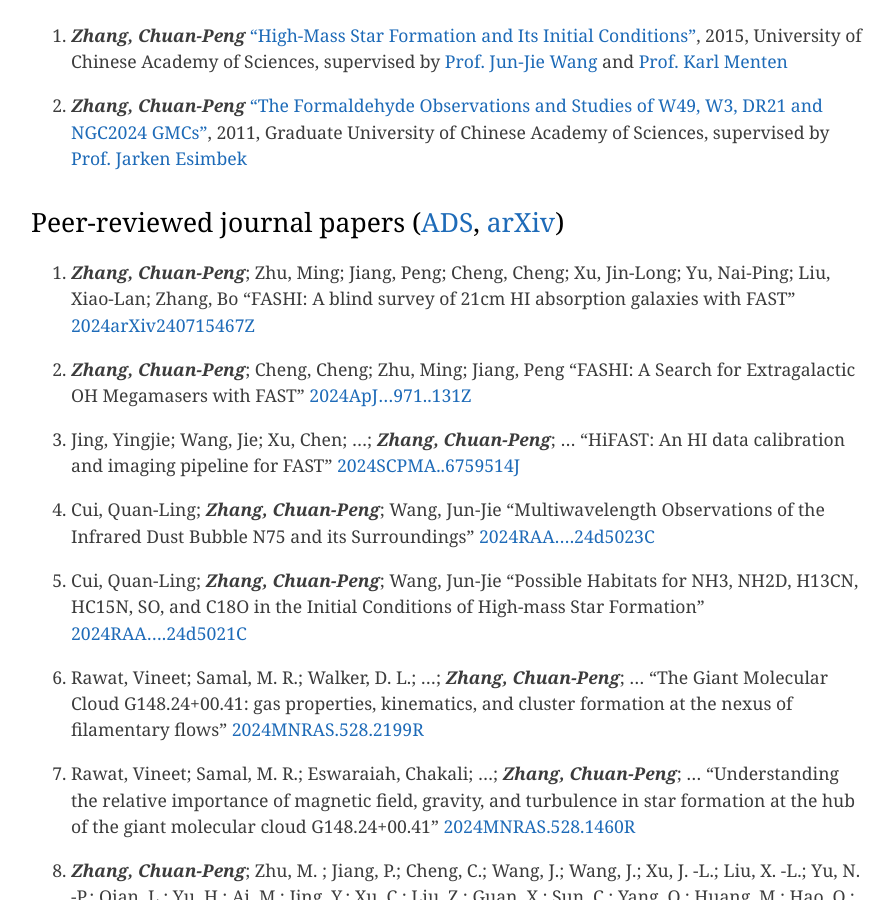
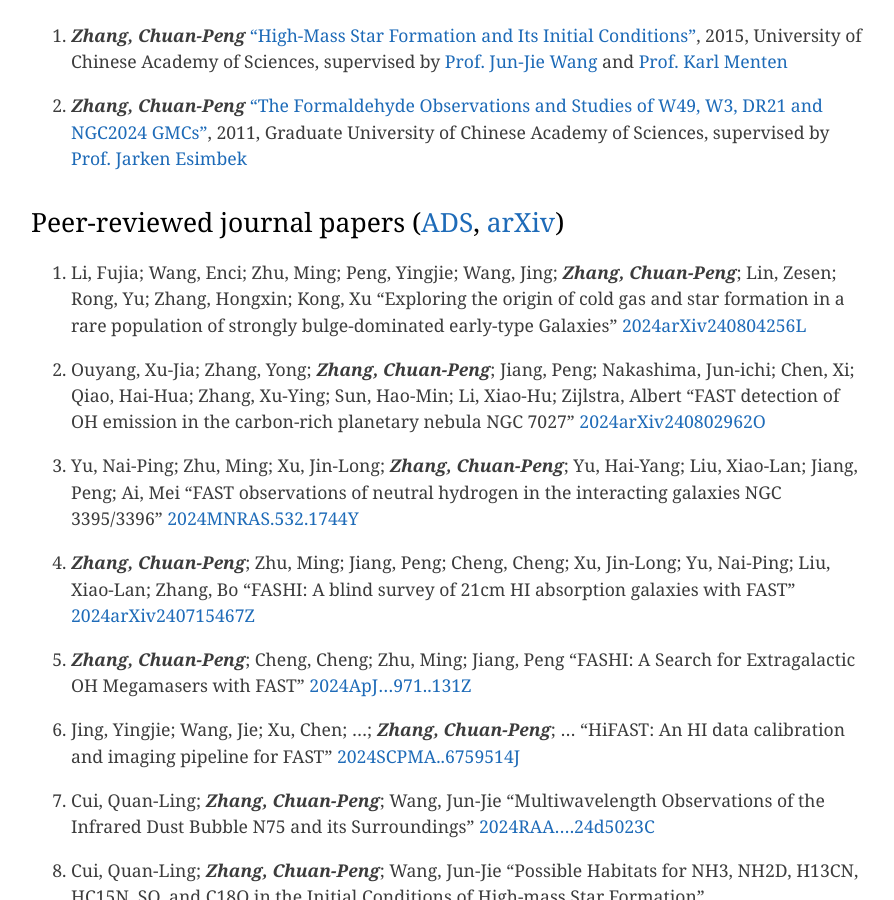
Before and after one commit to zcp521/zcp521.github.io, a Jekyll site: the page built from pub.md, in a window 1280 px wide and 900 px high, scrolled down 476 px. Shown: the whole window, without its empty margins (193-1087 px from the left). Built offline with Jekyll 4.4.1, drawn with Linux system fonts in a browser that asks for light colours.

Commit message:
Update pub.md

```diff
--- a/pub.md
+++ b/pub.md
@@ -13,6 +13,18 @@ tagline: "My publication list"
 
 
 ## Peer-reviewed journal papers ([ADS](https://ui.adsabs.harvard.edu/public-libraries/RijjUuncQru3dbS8Amb6eA), [arXiv](https://arxiv.org/a/zhang_c_2.html))
+
+72. Li, Fujia; Wang, Enci; Zhu, Ming; Peng, Yingjie; Wang, Jing; ***Zhang, Chuan-Peng***; Lin, Zesen; Rong, Yu; Zhang, Hongxin; Kong, Xu
+	"Exploring the origin of cold gas and star formation in a rare population of strongly bulge-dominated early-type Galaxies"
+	[2024arXiv240804256L](https://ui.adsabs.harvard.edu/abs/2024arXiv240804256L/abstract)
+
+71. Ouyang, Xu-Jia; Zhang, Yong; ***Zhang, Chuan-Peng***; Jiang, Peng; Nakashima, Jun-ichi; Chen, Xi; Qiao, Hai-Hua; Zhang, Xu-Ying; Sun, Hao-Min; Li, Xiao-Hu; Zijlstra, Albert
+	"FAST detection of OH emission in the carbon-rich planetary nebula NGC 7027"
+	[2024arXiv240802962O](https://ui.adsabs.harvard.edu/abs/2024arXiv240802962O/abstract)
+
+70. Yu, Nai-Ping; Zhu, Ming; Xu, Jin-Long; ***Zhang, Chuan-Peng***; Yu, Hai-Yang; Liu, Xiao-Lan; Jiang, Peng; Ai, Mei
+	"FAST observations of neutral hydrogen in the interacting galaxies NGC 3395/3396"
+	[2024MNRAS.532.1744Y](https://ui.adsabs.harvard.edu/abs/2024MNRAS.532.1744Y/abstract)
 
 69. ***Zhang, Chuan-Peng***; Zhu, Ming; Jiang, Peng; Cheng, Cheng; Xu, Jin-Long; Yu, Nai-Ping; Liu, Xiao-Lan; Zhang, Bo
 	"FASHI: A blind survey of 21cm HI absorption galaxies with FAST"
```
